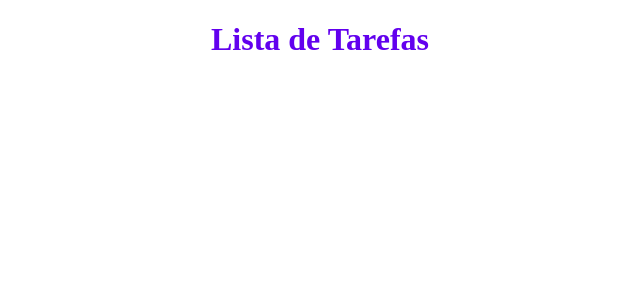
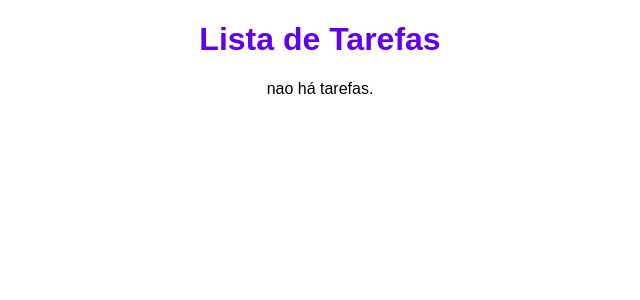
Before and after one commit to francojeferson/react-core-fundamentals, a React (Vite) app in the folder 7_project/: page / in a window 1280 px wide. Shown: the top 300 px of the page, without its empty margins (320-960 px from the left). Built offline with nearby package versions, Linux system fonts and the light colour scheme.

Commit message:
docs(project): update TodoApp.css and TodoApp.jsx

```diff
--- a/7_project/src/components/TodoApp.css
+++ b/7_project/src/components/TodoApp.css
@@ -1,4 +1,12 @@
+body {
+  font-family: Arial, Helvetica, sans-serif;
+}
+
 .title {
   color: #6200ee;
   text-align: center;
 }
+
+.empty {
+  text-align: center;
+}
--- a/7_project/src/components/TodoApp.jsx
+++ b/7_project/src/components/TodoApp.jsx
@@ -9,6 +9,10 @@ const TodoApp = () => {
   return (
     <div>
       <h1 className="title">Lista de Tarefas</h1>
+      {/* form pra adicionar tarefas */}
+
+      {/* lista de tarefas */}
+      {todos.length === 0 && <p className="empty">nao há tarefas.</p>}
     </div>
   );
 };
```
